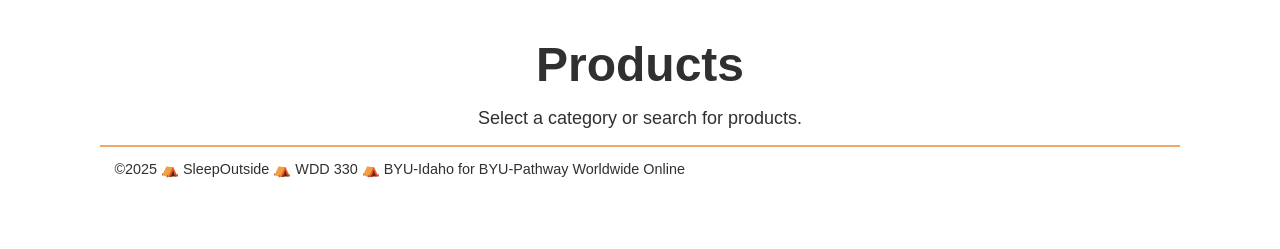
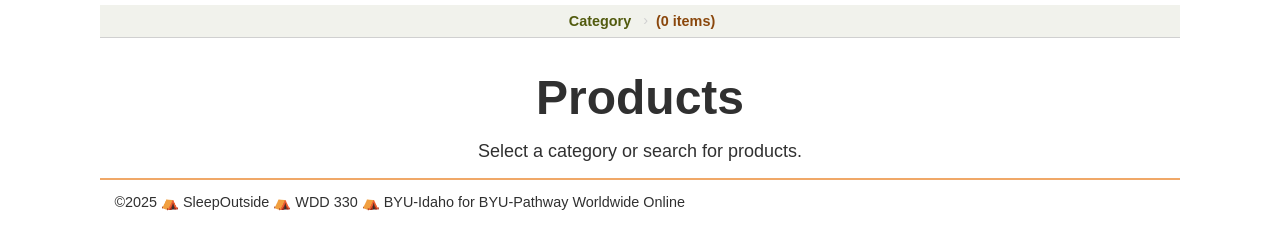
Before and after one commit to samiclaros/wdd330-SleepOutside, a website built with Vite: page src/product_listing/index.html in a window 1280 px wide. Shown: the part 115-364 px from the top of the page. Built offline with nearby package versions, Linux system fonts and the light colour scheme; no server answers; files whose address does not match are found by name.

Commit message:
New Attempt to Resolve the Breadcrumbs Conflict

```diff
--- a/src/css/style.css
+++ b/src/css/style.css
@@ -512,3 +512,49 @@ footer {
   font-size: 0.8em;
   margin-left: 0.3em;
 }
+
+.breadcrumb {
+  background-color: #525b0f14;
+  border-bottom: 1px solid var(--light-grey);
+  display: flex;
+  justify-content: center;
+  align-items: center;
+  padding: 0.5rem 1rem;
+  font-size: var(--small-font);
+  font-weight: 500;
+  color: var(--dark-grey);
+}
+
+.breadcrumb__list {
+  display: flex;
+  align-items: center;
+  gap: 0.5rem;
+  list-style: none;
+  margin: 0;
+  padding: 0;
+}
+
+.breadcrumb__link {
+  color: var(--secondary-color);
+  text-decoration: none;
+  font-weight: 600;
+  padding: 0.125rem 0.25rem;
+  border-radius: 3px;
+  transition: background-color 0.2s ease, color 0.2s ease;
+}
+
+.breadcrumb__link:hover,
+.breadcrumb__link:focus-visible {
+  background-color: #525b0f26;
+  outline: none;
+}
+
+.breadcrumb__separator {
+  color: var(--light-grey);
+  line-height: 1;
+}
+
+.breadcrumb__item--current {
+  color: var(--tertiary-color);
+  font-weight: 700;
+}
--- /dev/null
+++ b/src/js/breadcrumb.mjs
@@ -0,0 +1,19 @@
+export function updateBreadcrumb({ category, count }) {
+  const breadcrumb = document.querySelector('.breadcrumb');
+  if (!breadcrumb) return;
+
+  if (!category) {
+    breadcrumb.classList.add('hide');
+    return;
+  }
+
+  breadcrumb.classList.remove('hide');
+
+  const name = category.charAt(0).toUpperCase() + category.slice(1);
+
+  const categoryEl = breadcrumb.querySelector('[data-breadcrumb="category"]');
+  if (categoryEl) categoryEl.textContent = name;
+
+  const countEl = breadcrumb.querySelector('[data-breadcrumb="count"]');
+  if (countEl) countEl.textContent = count != null ? `(${count} items)` : '';
+}
--- a/src/js/product-listing.js
+++ b/src/js/product-listing.js
@@ -1,6 +1,7 @@
 import ExternalServices from './ExternalServices.mjs';
 import ProductList from './ProductList.mjs';
 import { getParam, loadHeaderFooter } from './utils.mjs';
+import { updateBreadcrumb } from './breadcrumb.mjs';
 
 const category = getParam('category');
 const searchTerm = getParam('search');
@@ -49,6 +50,8 @@ async function initializeProducts() {
       listElement.appendChild(message);
     }
 
+    updateBreadcrumb({ category: null });
+
     return;
   }
 
@@ -63,13 +66,22 @@ async function initializeProducts() {
       );
 
       await productList.init();
+      updateBreadcrumb({
+        category,
+        count: listElement.querySelectorAll('.product-card').length,
+      });
+
+      const categoryLink = document.querySelector('.breadcrumb__link');
+      if (categoryLink) categoryLink.href = `index.html?category=${category}`;
     } catch (error) {
       console.error('Unable to load category products:', error);
       listElement.innerHTML = '<li>Unable to load products. Please try again.</li>';
+      updateBreadcrumb({ category, count: 0 });
     }
   } else {
     personalizedTitle.textContent = 'Products';
     listElement.innerHTML = '<li>Select a category or search for products.</li>';
+    updateBreadcrumb({ category: null });
   }
 }
 
--- a/src/js/product.js
+++ b/src/js/product.js
@@ -1,11 +1,15 @@
 import { getParam, loadHeaderFooter } from './utils.mjs';
 import ExternalServices from './ExternalServices.mjs';
 import ProductDetails from './ProductDetails.mjs';
+import { updateBreadcrumb } from './breadcrumb.mjs';
 
 const productId = getParam('product');
 const dataSource = new ExternalServices(productId);
 
 const product = new ProductDetails(productId, dataSource);
-product.init();
+
+product.init().then(() => {
+  updateBreadcrumb({ category: product.product.Category });
+});
 
 loadHeaderFooter();
--- a/src/product_listing/index.html
+++ b/src/product_listing/index.html
@@ -10,6 +10,17 @@
 
   <body>
     <header class="divider" id="dynamicHeader"></header>
+    <nav class="breadcrumb" aria-label="Breadcrumb">
+      <ol class="breadcrumb__list">
+        <li class="breadcrumb__item">
+          <a href="#" class="breadcrumb__link" data-breadcrumb="category">Category</a>
+        </li>
+        <li class="breadcrumb__separator" aria-hidden="true">&#8250;</li>
+        <li class="breadcrumb__item breadcrumb__item--current" aria-current="page" data-breadcrumb="count">
+          (0 items)
+        </li>
+      </ol>
+    </nav>
     <main class="divider">
       <section class="products">
         <h2 class="products" id="category-title"></h2>
```
Also changed, not shown: src/product_pages/index.html (+7 -0 lines).
